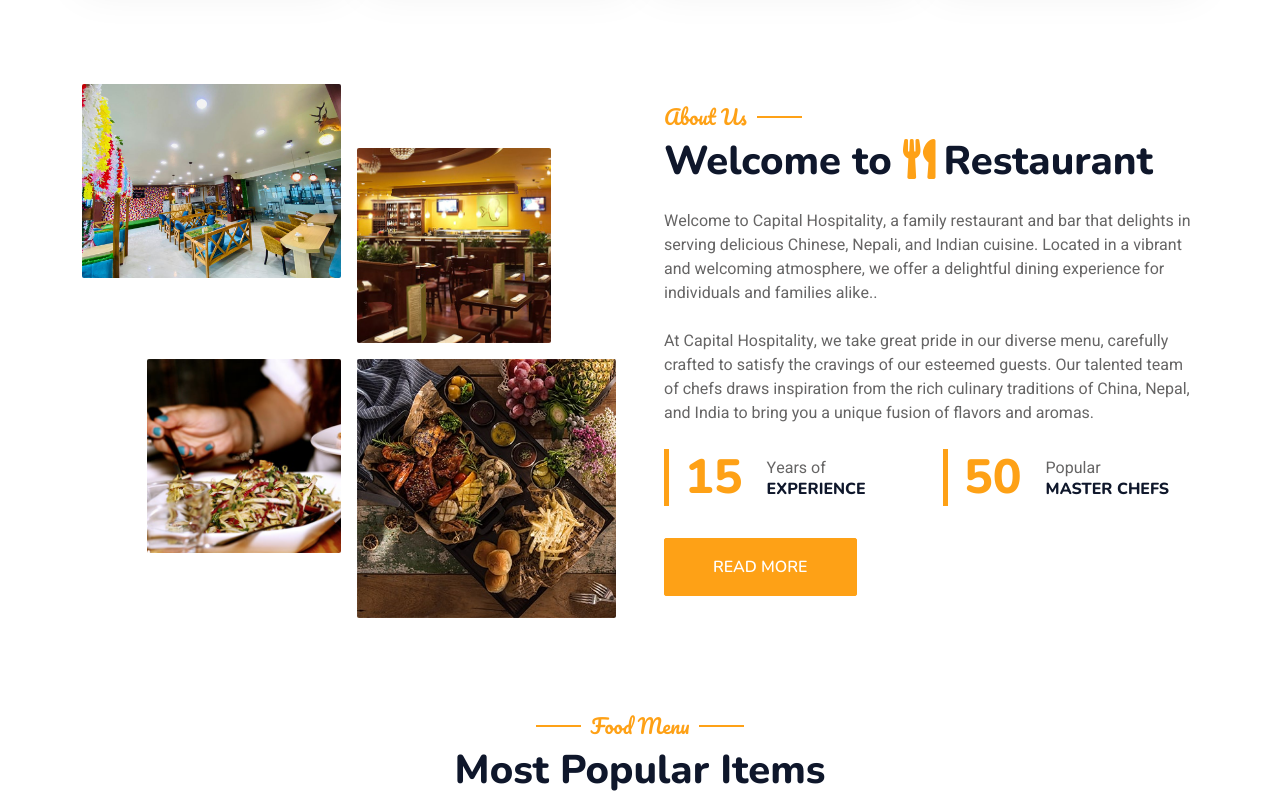
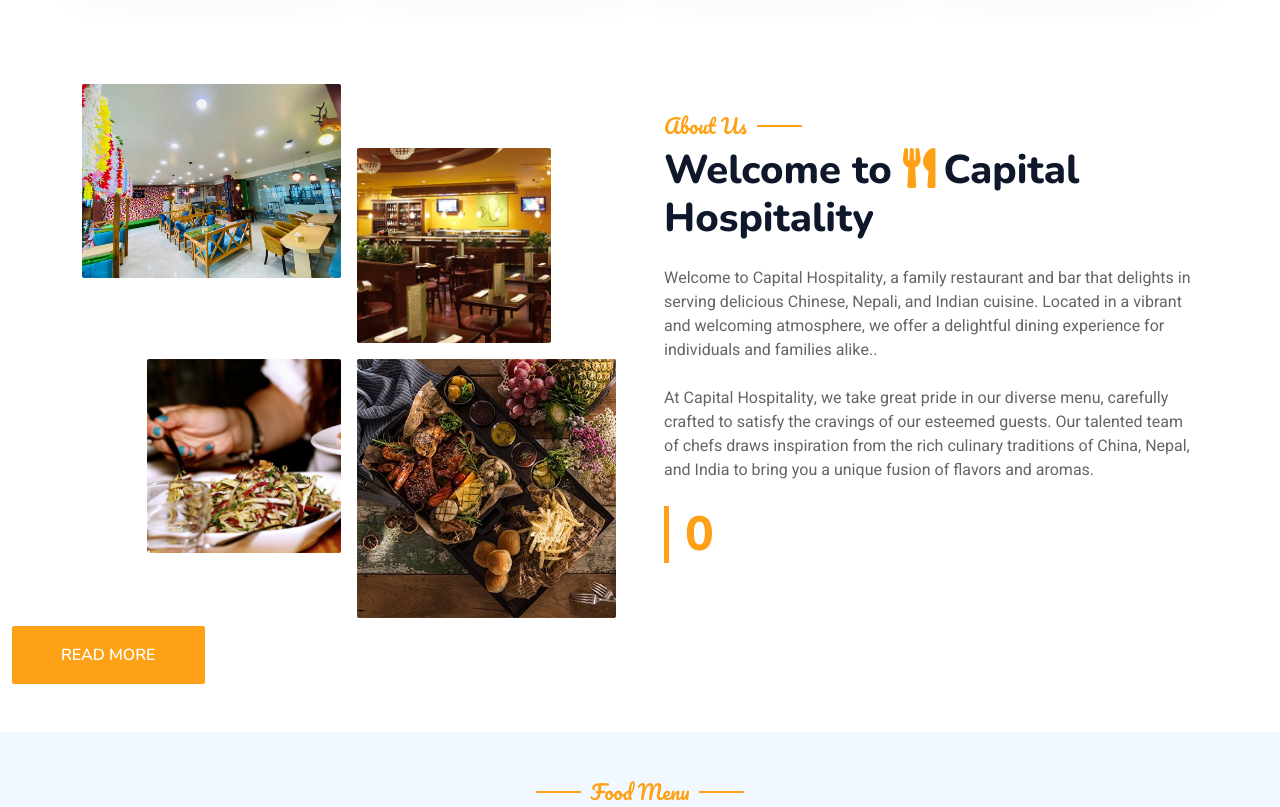
Before and after one commit to capitalhospitalitydang/capitalhospitality, a plain HTML site: page index.html in a window 1280 px wide. Shown: the part 1000-1807 px from the top of the page. Drawn offline with nearby package versions, Linux system fonts and the light colour scheme.

Commit message:
Update index.html

```diff
--- a/index.html
+++ b/index.html
@@ -9,7 +9,7 @@
     <meta content="" name="description">
 
     <!-- Favicon -->
-    <link href="img/favicon.ico" rel="icon">
+    <link href="img/favicon.png" rel="icon">
 
     <!-- Google Web Fonts -->
     <link rel="preconnect" href="https://fonts.googleapis.com">
@@ -159,25 +159,17 @@
                     </div>
                     <div class="col-lg-6">
                         <h5 class="section-title ff-secondary text-start text-primary fw-normal">About Us</h5>
-                        <h1 class="mb-4">Welcome to <i class="fa fa-utensils text-primary me-2"></i>Restaurant</h1>
+                        <h1 class="mb-4">Welcome to <i class="fa fa-utensils text-primary me-2"></i>Capital Hospitality</h1>
                         <p class="mb-4">Welcome to Capital Hospitality, a family restaurant and bar that delights in serving delicious Chinese, Nepali, and Indian cuisine. Located in a vibrant and welcoming atmosphere, we offer a delightful dining experience for individuals and families alike..</p>
                         <p class="mb-4">At Capital Hospitality, we take great pride in our diverse menu, carefully crafted to satisfy the cravings of our esteemed guests. Our talented team of chefs draws inspiration from the rich culinary traditions of China, Nepal, and India to bring you a unique fusion of flavors and aromas.</p>
                         <div class="row g-4 mb-4">
                             <div class="col-sm-6">
                                 <div class="d-flex align-items-center border-start border-5 border-primary px-3">
-                                    <h1 class="flex-shrink-0 display-5 text-primary mb-0" data-toggle="counter-up">15</h1>
+                                    <h1 class="flex-shrink-0 display-5 text-primary mb-0" data-toggle="counter-up"></h1>
                                     <div class="ps-4">
-                                        <p class="mb-0">Years of</p>
-                                        <h6 class="text-uppercase mb-0">Experience</h6>
                                     </div>
                                 </div>
                             </div>
-                            <div class="col-sm-6">
-                                <div class="d-flex align-items-center border-start border-5 border-primary px-3">
-                                    <h1 class="flex-shrink-0 display-5 text-primary mb-0" data-toggle="counter-up">50</h1>
-                                    <div class="ps-4">
-                                        <p class="mb-0">Popular</p>
-                                        <h6 class="text-uppercase mb-0">Master Chefs</h6>
                                     </div>
                                 </div>
                             </div>
```
